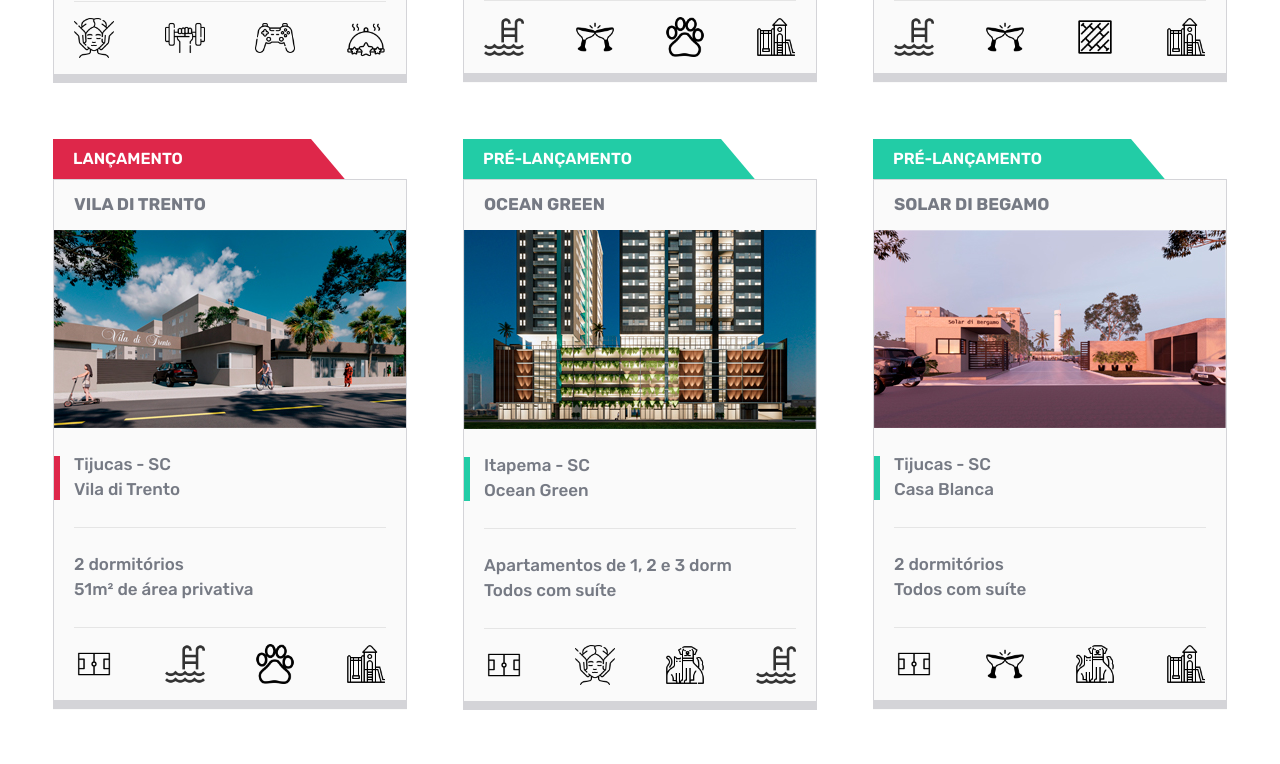
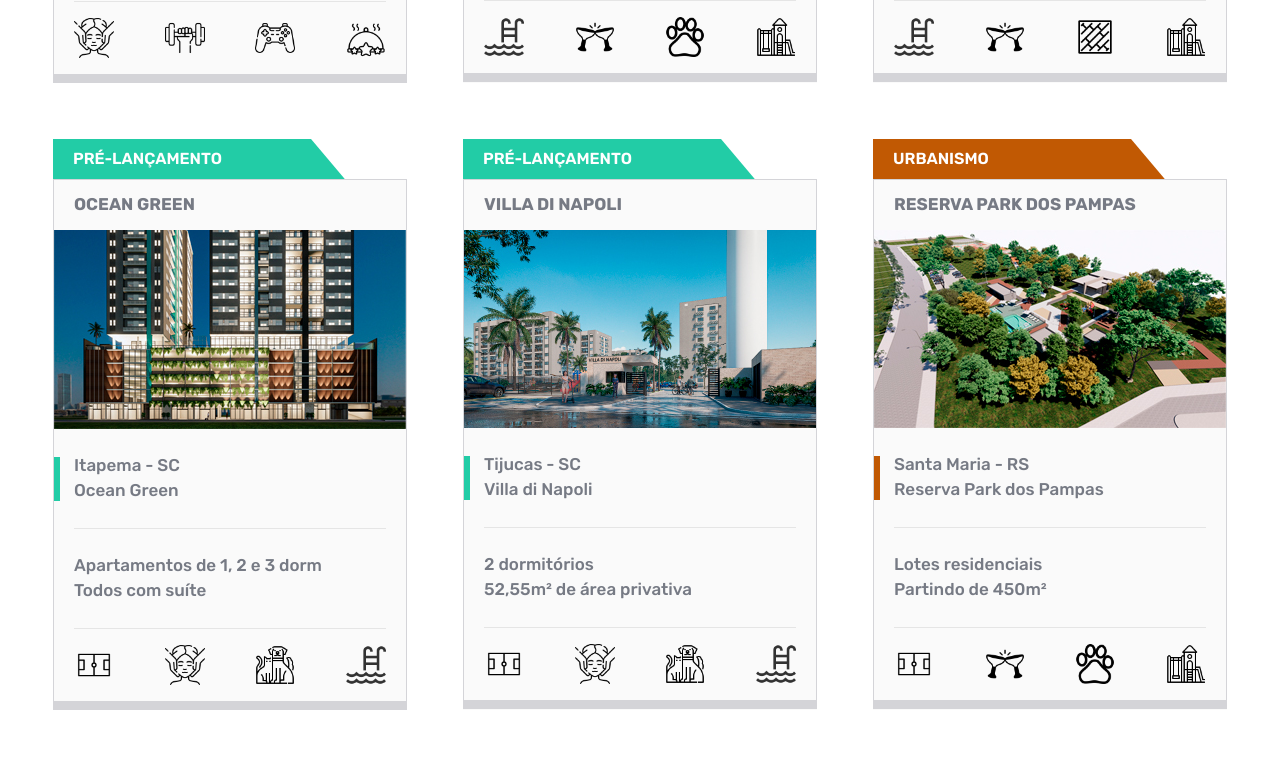
Before and after one commit to renzi-fidele-frontend/construtora-amc, a Next.js app: page / in a window 1280 px wide. Shown: the part 5020-5784 px from the top of the page. Built offline with nearby package versions, Linux system fonts and the light colour scheme.

Commit message:
feat: Mostrando somente os empreendimentos destacados na home

```diff
--- a/app/page.tsx
+++ b/app/page.tsx
@@ -21,9 +21,11 @@ export default function Home() {
                   <TitleDescription>Conheça os nossos imóveis e encontre seu novo lar.</TitleDescription>
                </div>
                <div className="flex gap-14 *:basis-[fit-content] justify-center flex-wrap">
-                  {empreendimentos.map((v, k) => (
-                     <CardEmpreendimento empreendimento={v} key={k} />
-                  ))}
+                  {empreendimentos
+                     .filter((v) => v.destacado)
+                     .map((v, k) => (
+                        <CardEmpreendimento empreendimento={v} key={k} />
+                     ))}
                </div>
             </Container>
          </div>
--- a/data/data.ts
+++ b/data/data.ts
@@ -22,6 +22,7 @@ export const empreendimentos: IEmpreendimento[] = [
       estado: "Itapema - SC",
       thumbnail: "/img/empreendimentos/casa-blanca/casa-blanca.jpg",
       icones: ["spa", "academia", "game", "gourmet"],
+      destacado: true,
    },
    {
       id: "2",
@@ -33,6 +34,7 @@ export const empreendimentos: IEmpreendimento[] = [
       estado: "Tijucas - SC",
       thumbnail: "/img/empreendimentos/ilha-di-capri/ilha-di-capri.jpg",
       icones: ["piscina", "sala-de-festas", "pet-place", "playground"],
+      destacado: true,
    },
    {
       id: "3",
@@ -44,6 +46,7 @@ export const empreendimentos: IEmpreendimento[] = [
       estado: "Cornélio Procópio - PR",
       thumbnail: "/img/empreendimentos/portal-do-lago/portal-do-lago.jpg",
       icones: ["piscina", "sala-de-festas", "piso-laminado", "playground"],
+      destacado: true,
    },
    {
       id: "4",
@@ -55,6 +58,7 @@ export const empreendimentos: IEmpreendimento[] = [
       estado: "Tijucas - SC",
       thumbnail: "/img/empreendimentos/vila-di-trento/vila-di-trento.jpg",
       icones: ["campo-futebool", "piscina", "pet-place", "playground"],
+      destacado: false,
    },
    {
       id: "5",
@@ -66,9 +70,22 @@ export const empreendimentos: IEmpreendimento[] = [
       estado: "Itapema - SC",
       thumbnail: "/img/empreendimentos/ocean-green/ocean-green.jpg",
       icones: ["campo-futebool", "spa", "pets", "piscina"],
+      destacado: true,
    },
    {
       id: "6",
+      nome: "Villa di Napoli",
+      categoria: "Pré-lançamento",
+      destaque: "2 dormitórios",
+      descricao_area: "52,55m² de área privativa",
+      endereco_curto: "Villa di Napoli",
+      estado: "Tijucas - SC",
+      thumbnail: "/img/empreendimentos/villa-di-napoli/villa-di-napoli.jpg",
+      icones: ["campo-futebool", "spa", "pets", "piscina"],
+      destacado: true,
+   },
+   {
+      id: "7",
       nome: "Solar di Begamo",
       categoria: "Pré-lançamento",
       destaque: "2 dormitórios",
@@ -77,9 +94,10 @@ export const empreendimentos: IEmpreendimento[] = [
       estado: "Tijucas - SC",
       thumbnail: "/img/empreendimentos/solar-di-bergamo/solar-di-bergamo.jpg",
       icones: ["campo-futebool", "sala-de-festas", "pets", "playground"],
+      destacado: false,
    },
    {
-      id: "7",
+      id: "8",
       nome: "Reserva Park Atlantida",
       categoria: "Urbanismo",
       destaque: "Lotes residenciais",
@@ -88,9 +106,10 @@ export const empreendimentos: IEmpreendimento[] = [
       estado: "Santa Maria - RS",
       thumbnail: "/img/empreendimentos/reserva-park-atlantida/reserva-park-atlantida.jpg",
       icones: ["campo-futebool", "sala-de-festas", "pets", "playground"],
+      destacado: false,
    },
    {
-      id: "8",
+      id: "9",
       nome: "Reserva Park dos Pampas",
       categoria: "Urbanismo",
       destaque: "Lotes residenciais",
@@ -99,9 +118,10 @@ export const empreendimentos: IEmpreendimento[] = [
       estado: "Santa Maria - RS",
       thumbnail: "/img/empreendimentos/reserva-park-dos-pampas/reserva-park-dos-pampas.jpg",
       icones: ["campo-futebool", "sala-de-festas", "pet-place", "playground"],
+      destacado: true,
    },
    {
-      id: "9",
+      id: "10",
       nome: "Solar dos Álamos",
       categoria: "Entregue",
       destaque: "2 dormitórios",
@@ -110,9 +130,10 @@ export const empreendimentos: IEmpreendimento[] = [
       estado: "Palhoça - SC",
       thumbnail: "/img/empreendimentos/solar-dos-alamos/solar-dos-alamos.jpg",
       icones: ["churasqueira", "piso-laminado", "sacada-com-churasqueira", "telefone"],
+      destacado: false,
    },
    {
-      id: "10",
+      id: "11",
       nome: "Solar de Cascais",
       categoria: "Entregue",
       destaque: "2 dormitórios",
@@ -121,9 +142,10 @@ export const empreendimentos: IEmpreendimento[] = [
       estado: "Guaramirim - SC",
       thumbnail: "/img/empreendimentos/solar-de-cascais/solar-de-cascais.jpg",
       icones: ["churasqueira", "piso-laminado", "telefone", "sacada-com-churasqueira"],
+      destacado: false,
    },
    {
-      id: "11",
+      id: "12",
       nome: "Villa Borghesi",
       categoria: "Entregue",
       destaque: "2 dormitórios",
@@ -132,9 +154,10 @@ export const empreendimentos: IEmpreendimento[] = [
       estado: "Luiz Eduardo Magalhães - BA",
       thumbnail: "/img/empreendimentos/villa-borghesi/villa-borghesi.jpg",
       icones: ["churasqueira", "campo-futebool", "academia", "piscina"],
+      destacado: false,
    },
    {
-      id: "12",
+      id: "13",
       nome: "Solar de Hamburgo",
       categoria: "Entregue",
       destaque: "2 dormitórios",
@@ -143,5 +166,6 @@ export const empreendimentos: IEmpreendimento[] = [
       estado: "Guaramirim - SC",
       thumbnail: "/img/empreendimentos/solar-de-hamburgo/solar-de-hamburgo.jpg",
       icones: ["churasqueira", "piso-laminado", "telefone", "sacada-com-churasqueira"],
+      destacado: false,
    },
 ];
--- a/types/types.ts
+++ b/types/types.ts
@@ -25,5 +25,6 @@ export interface IEmpreendimento {
       | "sacada-com-churasqueira"
       | "telefone"
    )[];
+   destacado: boolean;
    id: string;
 }
```
Also changed, not shown: public/img/empreendimentos/vila-di-napoli/vila-di-napoli.png (deleted), public/img/empreendimentos/villa-di-napoli/villa-di-napoli.jpg (added).
